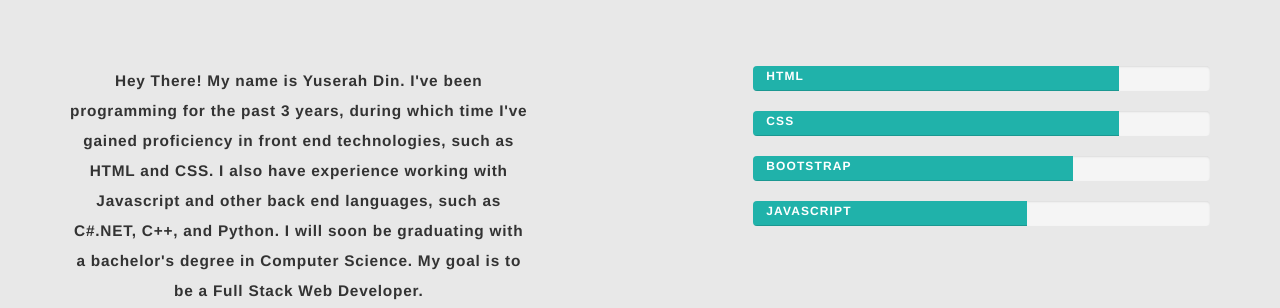
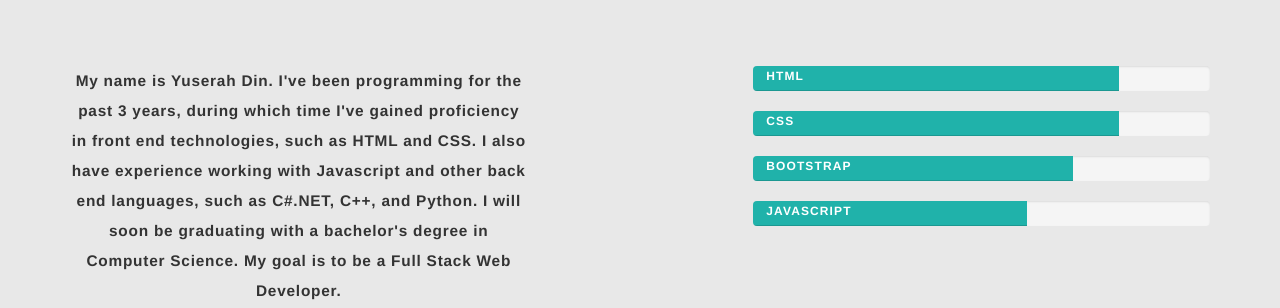
Before and after one commit to YuserahN/Portfolio, a plain HTML site: page index.html in a window 1280 px wide. Shown: the part 492-800 px from the top of the page. Drawn offline with nearby package versions, Linux system fonts and the light colour scheme.

Commit message:
Update index.html

```diff
--- a/index.html
+++ b/index.html
@@ -52,7 +52,7 @@
         <h1 class="text-center text sectionTitle"> About Me </h1>
         <div class="row">
           <div class="col-lg-5 abtMe text-center">
-            <p>Hey There! My name is Yuserah Din. I've been programming for the past 3 years, during which time I've gained proficiency in front end technologies, such as HTML and CSS. I also have experience working with Javascript and other back end languages,
+            <p> My name is Yuserah Din. I've been programming for the past 3 years, during which time I've gained proficiency in front end technologies, such as HTML and CSS. I also have experience working with Javascript and other back end languages,
               such as C#.NET, C++, and Python. I will soon be graduating with a bachelor's degree in Computer Science. My goal is to be a Full Stack Web Developer. </p>
           </div>
           <div class="col-lg-2 abtMe text-center">
```
